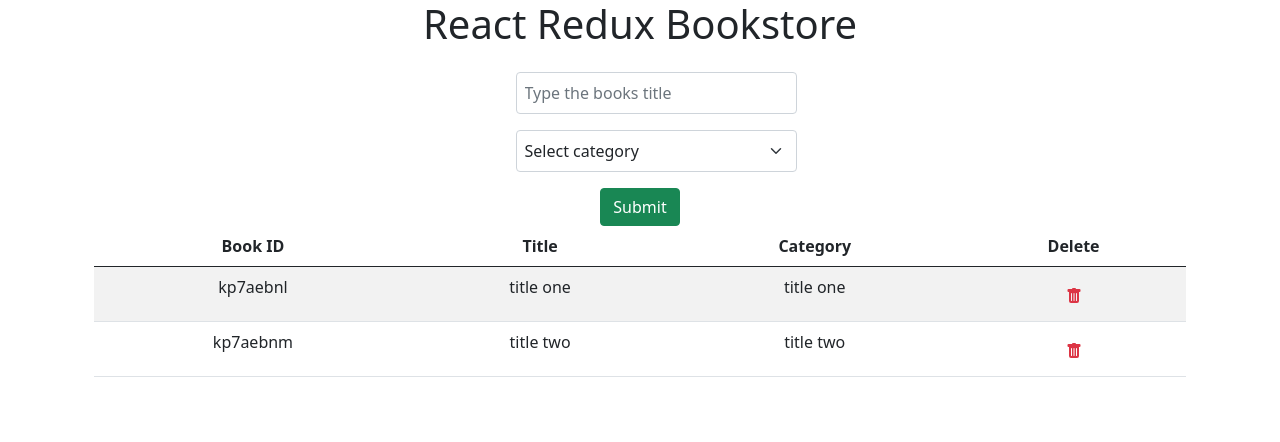
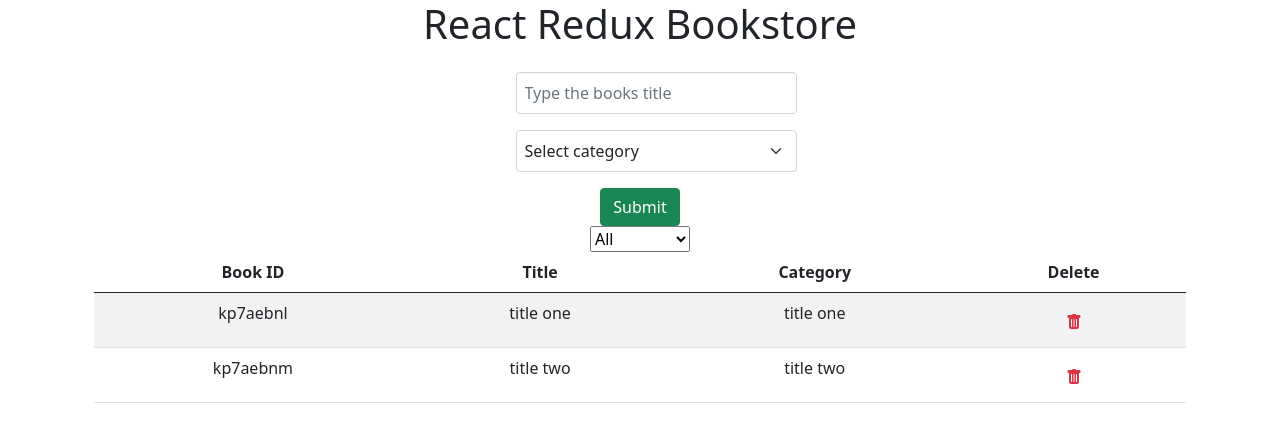
Before and after one commit to karmaester/react-redux-bookstore, a React (Create React App) app: page / in a window 1280 px wide. Shown: the top 442 px of the page. Built offline with nearby package versions, Linux system fonts and the light colour scheme.

Commit message:
Add filter component

```diff
--- /dev/null
+++ b/src/components/Filter.js
@@ -0,0 +1,23 @@
+import React from 'react';
+import PropTypes from 'prop-types';
+
+const Filter = ({ handleFilter }) => (
+  <div>
+    <select onChange={(e) => handleFilter(e)}>
+      <option value="">All</option>
+      <option value="Action">Action</option>
+      <option value="Biography">Biography</option>
+      <option value="History">History</option>
+      <option value="Horror">Horror</option>
+      <option value="Kids">Kids</option>
+      <option value="Learning">Learning</option>
+      <option value="Sci-Fi">Sci-Fi</option>
+    </select>
+  </div>
+);
+
+Filter.propTypes = {
+  handleFilter: PropTypes.func.isRequired,
+};
+
+export default Filter;
--- a/src/containers/BookList.js
+++ b/src/containers/BookList.js
@@ -4,6 +4,7 @@ import { connect } from 'react-redux';
 import PropTypes from 'prop-types';
 import Book from '../components/Book';
 import { removeBookAction } from '../actions';
+import Filter from '../components/Filter';
 
 const BookList = ({ books, removeBook }) => {
   const handleDelete = (id) => {
@@ -11,8 +12,13 @@ const BookList = ({ books, removeBook }) => {
     removeBook(id);
   };
 
+  const handleFilter = (e) => {
+    console.log(e.target.value);
+  };
+
   return (
     <div className="container">
+      <Filter handleFilter={handleFilter} />
       <table className="table table-striped">
         <thead>
           <tr>
```
